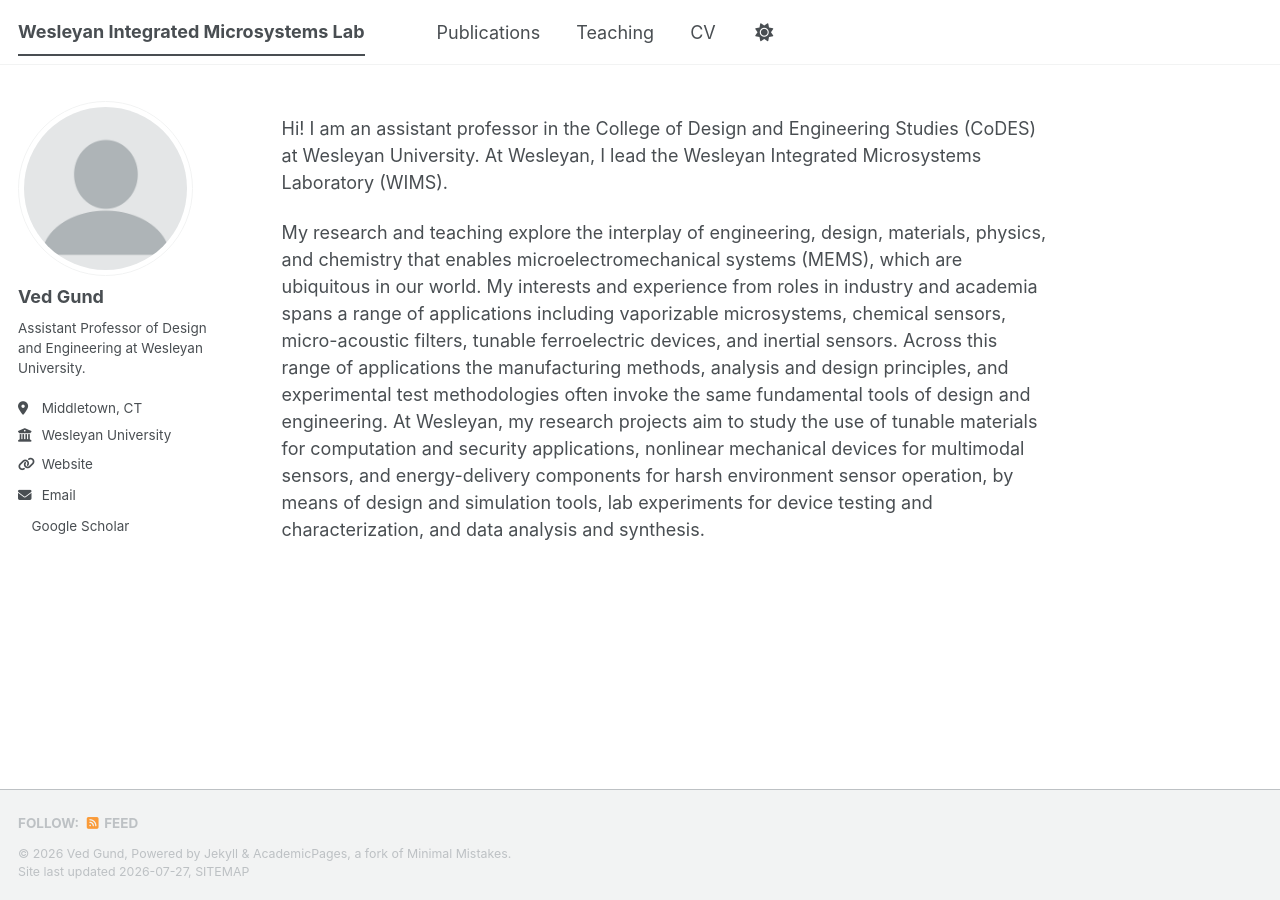
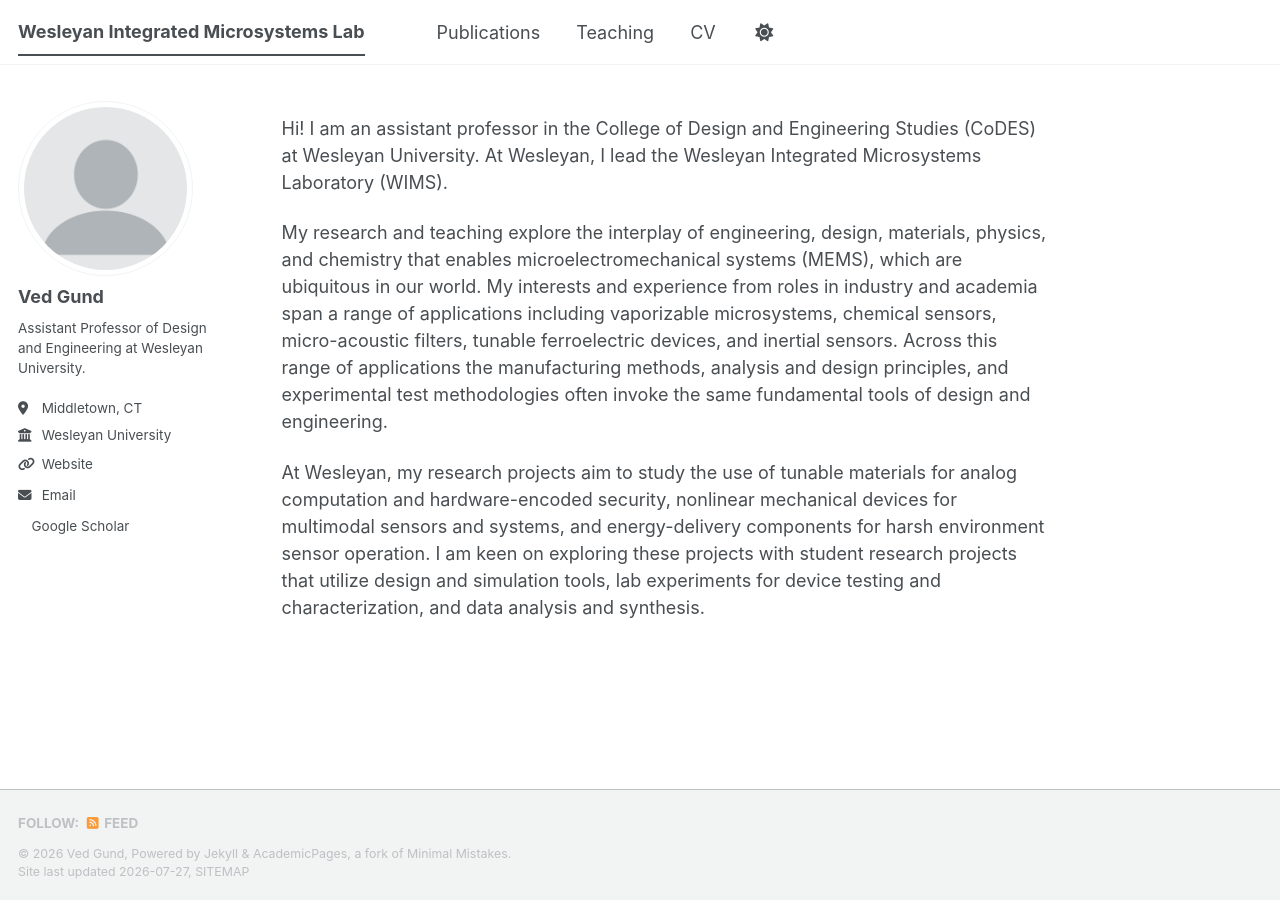
Before and after one commit to wes-ims/wes-ims.github.io, a Jekyll site: the page built from _pages/about.md, in a window 1280 px wide. Built offline with Jekyll 4.4.1, drawn with Linux system fonts in a browser that asks for light colours; a style sheet for code colours, icons or effects is not loaded.

Commit message:
Update about.md

```diff
--- a/_pages/about.md
+++ b/_pages/about.md
@@ -9,4 +9,6 @@ redirect_from:
 
 Hi! I am an assistant professor in the College of Design and Engineering Studies (CoDES) at Wesleyan University. At Wesleyan, I lead the Wesleyan Integrated Microsystems Laboratory (WIMS).
 
-My research and teaching explore the interplay of engineering, design, materials, physics, and chemistry that enables microelectromechanical systems (MEMS), which are ubiquitous in our world. My interests and experience from roles in industry and academia spans a range of applications including vaporizable microsystems, chemical sensors, micro-acoustic filters, tunable ferroelectric devices, and inertial sensors. Across this range of applications the manufacturing methods, analysis and design principles, and experimental test methodologies often invoke the same fundamental tools of design and engineering. At Wesleyan, my research projects aim to study the use of tunable materials for computation and security applications, nonlinear mechanical devices for multimodal sensors, and energy-delivery components for harsh environment sensor operation, by means of design and simulation tools, lab experiments for device testing and characterization, and data analysis and synthesis.
+My research and teaching explore the interplay of engineering, design, materials, physics, and chemistry that enables microelectromechanical systems (MEMS), which are ubiquitous in our world. My interests and experience from roles in industry and academia span a range of applications including vaporizable microsystems, chemical sensors, micro-acoustic filters, tunable ferroelectric devices, and inertial sensors. Across this range of applications the manufacturing methods, analysis and design principles, and experimental test methodologies often invoke the same fundamental tools of design and engineering.
+
+At Wesleyan, my research projects aim to study the use of tunable materials for analog computation and hardware-encoded security, nonlinear mechanical devices for multimodal sensors and systems, and energy-delivery components for harsh environment sensor operation. I am keen on exploring these projects with student research projects that utilize design and simulation tools, lab experiments for device testing and characterization, and data analysis and synthesis.
```
